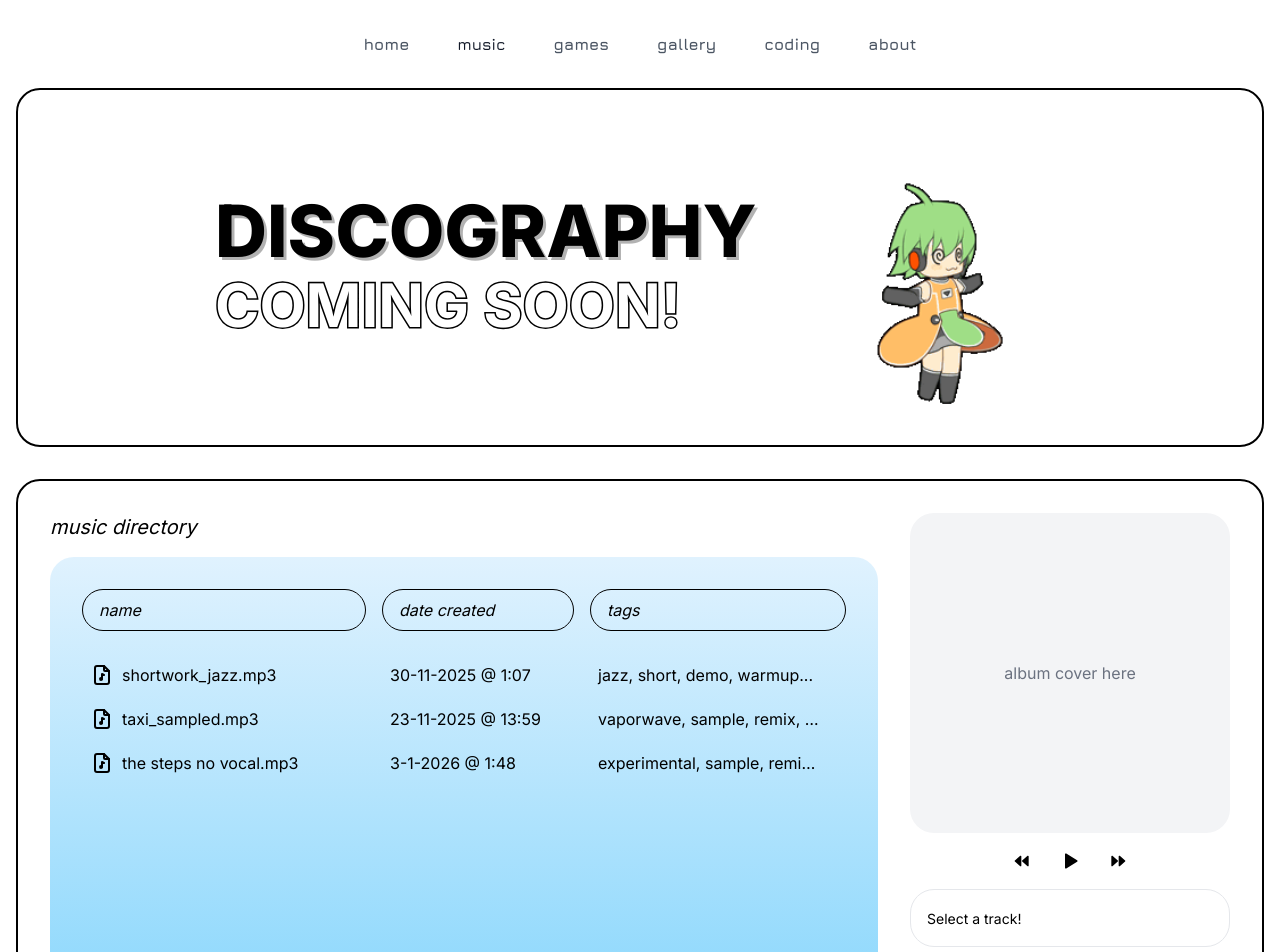
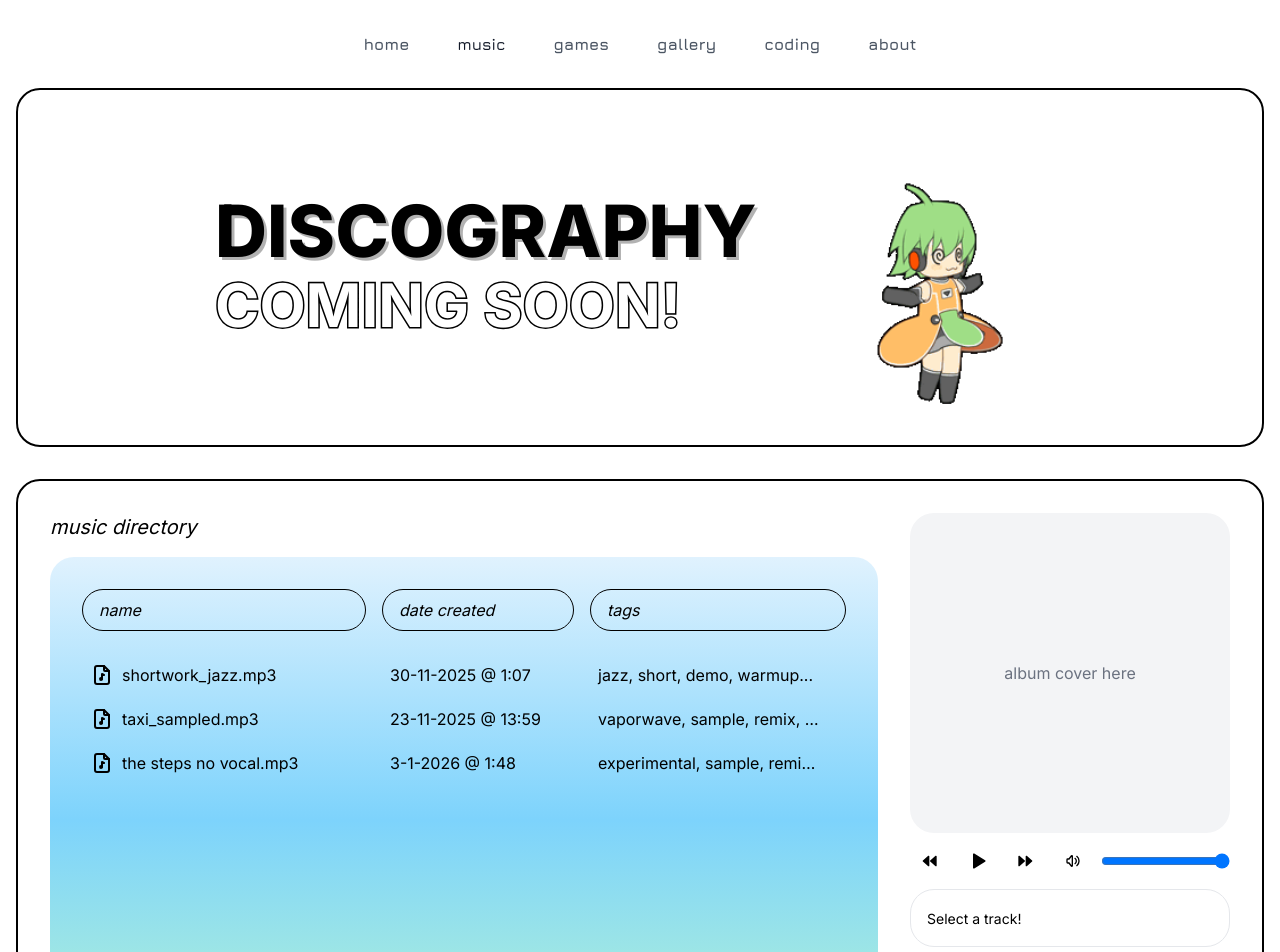
Before and after one commit to 1nitials/portfolio-website, a Next.js app: page /music in a window 1280 px wide. Shown: the top 952 px of the page. Built offline with nearby package versions, Linux system fonts and the light colour scheme.

Commit message:
volume slider

```diff
--- a/app/music/page.tsx
+++ b/app/music/page.tsx
@@ -2,13 +2,17 @@
 import { useRef, useEffect, useState } from 'react'
 import Image from "next/image"
 import flchan from "../../images/fl_chan.gif"
-import { TbPlayerTrackPrevFilled, TbPlayerTrackNextFilled, TbPlayerPlayFilled, TbPlayerPauseFilled, TbFileMusic } from 'react-icons/tb'
+import { TbPlayerTrackPrevFilled, TbPlayerTrackNextFilled, TbPlayerPlayFilled,
+  TbPlayerPauseFilled, TbFileMusic, TbVolume, TbVolumeOff } from 'react-icons/tb'
 import { getAllTracks} from '../../data/music'
 
 export default function Music() {
   const audioRef = useRef<HTMLAudioElement | null>(null);
   const tracks = getAllTracks()
+  const [volume, setVolume] = useState(1)
+  const [prevVolume, setPrevVolume] = useState(0)
   const [currentIndex, setCurrentIndex] = useState<number | null>(null);
+  const [isMuted, setIsMuted] = useState(false);
   const [isPlaying, setIsPlaying] = useState(false);
 
   const selectedTrack =
@@ -41,6 +45,20 @@ export default function Music() {
       currentIndex === 0 ? tracks.length - 1 : currentIndex - 1
     );
   };
+
+  const muteTrack = () => {
+    if (!isMuted) {
+      setVolume(0)
+      setPrevVolume(volume)
+      setIsMuted(true)
+      if (audioRef.current) audioRef.current.volume = 0
+    }
+    else {
+      setIsMuted(false)
+      setVolume(prevVolume)
+      if (audioRef.current) audioRef.current.volume = prevVolume
+    }
+  }
 
   useEffect(() => {
     if (!audioRef.current || !selectedTrack) return;
@@ -110,7 +128,7 @@ export default function Music() {
             <div className="flex-1 flex flex-col">
               <h2 className="text-xl italic mb-4">music directory</h2>
 
-              <div className="bg-gradient-to-b from-sky-100 to-sky-300 rounded-3xl p-8 flex-1">
+              <div className="bg-gradient-to-b from-sky-100 via-sky-300 to-green-200 rounded-3xl p-8 flex-1">
                 {/* Header Row */}
                 <div className="flex gap-4 mb-6">
                   <div className="border border-black rounded-full px-4 py-2 flex-1">
@@ -131,7 +149,7 @@ export default function Music() {
                     <div
                       key={track.id}
                       className={`flex items-center cursor-pointer p-2 rounded-lg transition-colors ${
-                        selectedTrack?.id === track.id ? 'bg-green-200' : 'hover:bg-green-100'
+                        selectedTrack?.id === track.id ? 'bg-green-300' : 'hover:bg-green-200'
                       }`}
                       onClick={() => {
                         setCurrentIndex(tracks.indexOf(track));
@@ -177,6 +195,27 @@ export default function Music() {
                 >
                   <TbPlayerTrackNextFilled size={16} />
                 </button>
+                <button
+                  className="w-10 h-10 rounded-full flex items-center justify-center hover:bg-gray-100"
+                  onClick={muteTrack}
+                >
+                  {isMuted ? <TbVolumeOff size={16} /> : <TbVolume size={16} />}
+                </button>
+                <input
+                  type="range"
+                  min={0}
+                  max={1}
+                  step={0.02}
+                  value={volume}
+                  onChange={event => {
+                    const newVolume = event.target.valueAsNumber;
+                    setVolume(newVolume);
+                    setIsMuted(newVolume === 0);
+                    if (audioRef.current) {
+                      audioRef.current.volume = newVolume;
+                    }
+                  }}
+                />
               </div>
 
               {/* Tags Box */}
```
